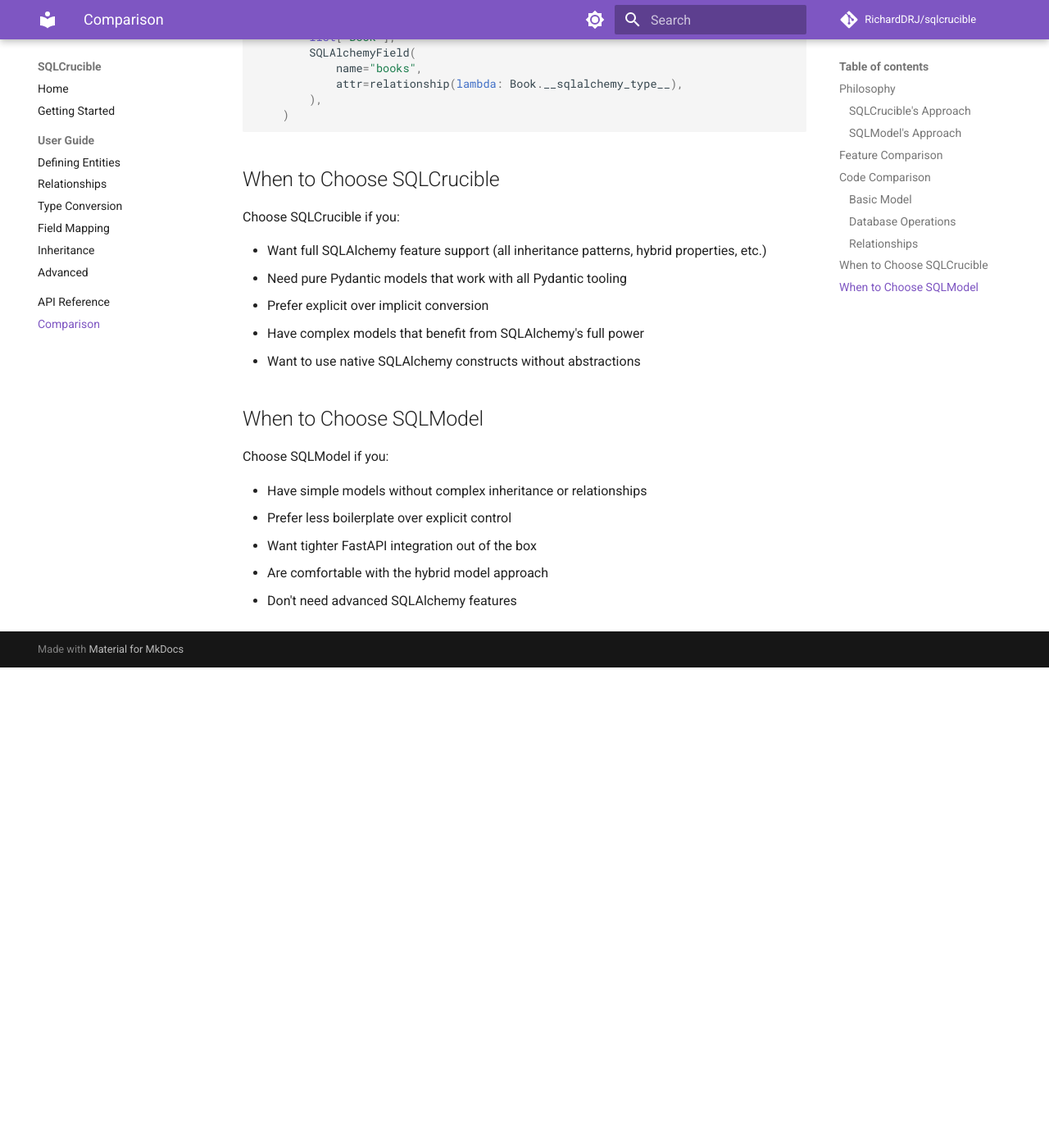
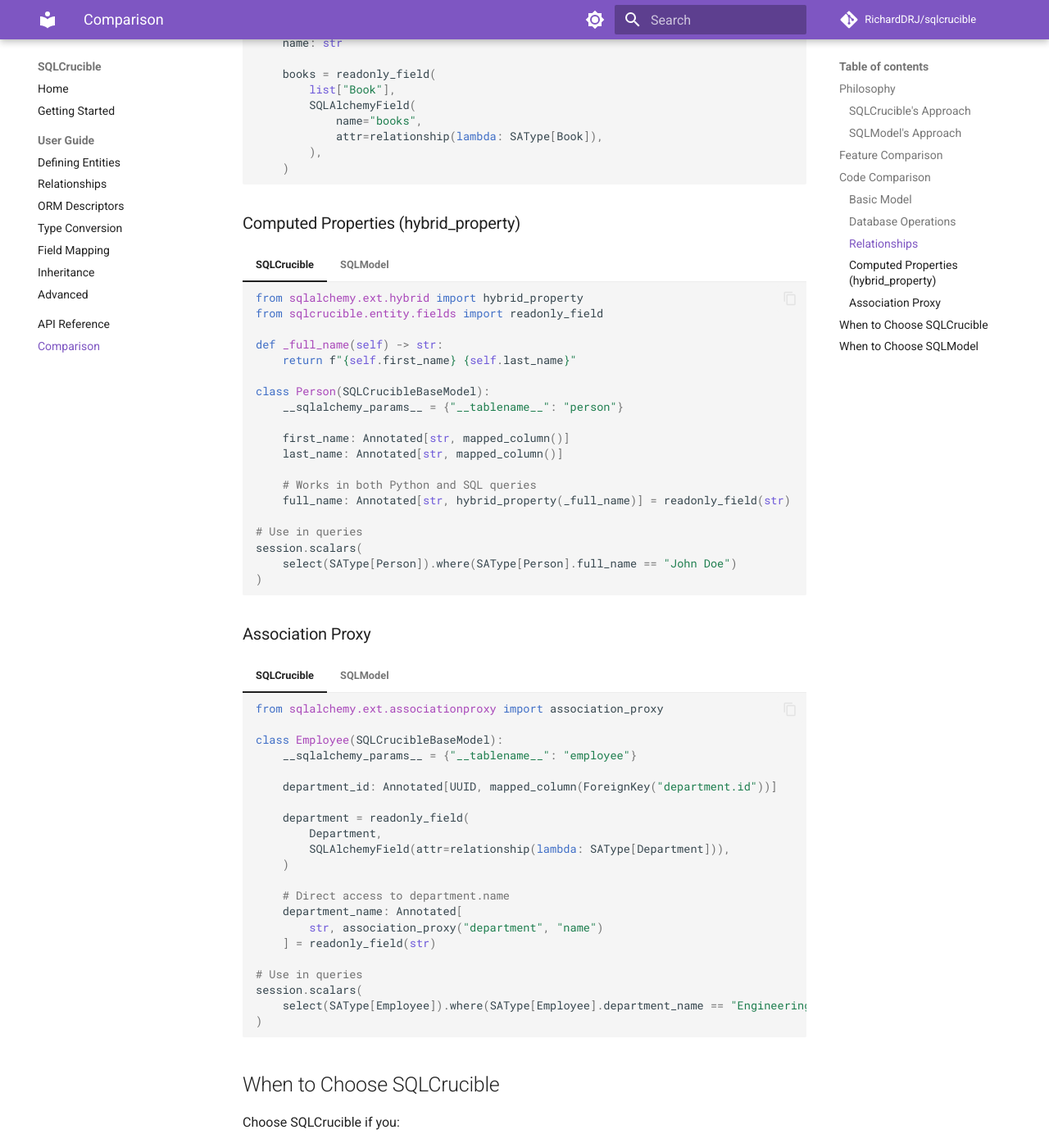
Before and after one commit to RichardDRJ/sqlcrucible, an MkDocs documentation site: the page built from docs/comparison.md, in a window 1280 px wide and 1400 px high, scrolled down 2314 px. Shown: the whole window at 82% size. Built offline with MkDocs 1.6.1 and Material for MkDocs 9.7.7, drawn with Linux system fonts in a browser that asks for light colours; comment, search, counter and statistics services are not loaded; the version menu is left out; before the commit the page ends 3128 px from its top, so only the background shows below that; some of the changed text lies outside the part shown.

Commit message:
Add documentation for ORM descriptors
- Add new ORM Descriptors guide covering hybrid_property and
  association_proxy usage with readonly_field
- Update comparison.md with SQLModel limitations and footnotes
- Update relationships.md and other docs to use SAType[Entity] syntax
- Add footnotes markdown extension to mkdocs.yml

````diff
--- a/docs/comparison.md
+++ b/docs/comparison.md
@@ -26,11 +26,20 @@
 | Pure Pydantic models | Yes | No (hybrid) |
 | Pure SQLAlchemy models | Yes | No (hybrid) |
 | Native `mapped_column()` | Yes | No |
-| Native `relationship()` | Yes | Limited |
-| All inheritance patterns | Yes | Limited |
-| Custom type converters | Yes | Limited |
+| Native `relationship()` | Yes | Limited[^1] |
+| `hybrid_property` | Yes | Workaround[^2] |
+| `association_proxy` | Yes | No |
+| All inheritance patterns | Yes | Limited[^3] |
 | Alembic compatibility | Full | Full |
-| FastAPI integration | Full | Built-in |
+| FastAPI integration | Full | Built-in[^4] |
+
+[^1]: SQLModel's `Relationship` wrapper has known issues with `back_populates` configuration ([#383](https://github.com/fastapi/sqlmodel/issues/383), [#932](https://github.com/fastapi/sqlmodel/discussions/932)) and inheritance ([#167](https://github.com/fastapi/sqlmodel/issues/167), [#507](https://github.com/fastapi/sqlmodel/issues/507)).
+
+[^2]: SQLModel has [type detection issues](https://github.com/fastapi/sqlmodel/issues/299) requiring a `ClassVar` workaround. Full support via [PR #801](https://github.com/fastapi/sqlmodel/pull/801) remains unmerged.
+
+[^3]: SQLModel [recommends against inheriting from table models](https://sqlmodel.tiangolo.com/tutorial/fastapi/multiple-models/), limiting support for joined-table and single-table inheritance patterns ([#488](https://github.com/fastapi/sqlmodel/issues/488)).
+
+[^4]: SQLModel models with `table=True` [skip Pydantic validation by design](https://github.com/fastapi/sqlmodel/issues/52), meaning required fields aren't validated ([#406](https://github.com/fastapi/sqlmodel/issues/406), [#1665](https://github.com/fastapi/sqlmodel/discussions/1665)). The workaround requires separate validation and table models. SQLCrucible models are pure Pydantic and always validate.
 
 ## Code Comparison
 
@@ -98,6 +107,7 @@
 
     ```python
     from sqlalchemy.orm import relationship
+    from sqlcrucible import SAType
     from sqlcrucible.entity.fields import readonly_field
     from sqlcrucible.entity.annotations import SQLAlchemyField
 
@@ -110,7 +120,7 @@
             list["Book"],
             SQLAlchemyField(
                 name="books",
-                attr=relationship(lambda: Book.__sqlalchemy_type__),
+                attr=relationship(lambda: SAType[Book]),
             ),
         )
     ```
@@ -127,11 +137,93 @@
         books: list["Book"] = Relationship(back_populates="author")
     ```
 
+### Computed Properties (hybrid_property)
+
+=== "SQLCrucible"
+
+    ```python
+    from sqlalchemy.ext.hybrid import hybrid_property
+    from sqlcrucible.entity.fields import readonly_field
+
+    def _full_name(self) -> str:
+        return f"{self.first_name} {self.last_name}"
+
+    class Person(SQLCrucibleBaseModel):
+        __sqlalchemy_params__ = {"__tablename__": "person"}
+
+        first_name: Annotated[str, mapped_column()]
+        last_name: Annotated[str, mapped_column()]
+
+        # Works in both Python and SQL queries
+        full_name: Annotated[str, hybrid_property(_full_name)] = readonly_field(str)
+
+    # Use in queries
+    session.scalars(
+        select(SAType[Person]).where(SAType[Person].full_name == "John Doe")
+    )
+    ```
+
+=== "SQLModel"
+
+    ```python
+    from typing import ClassVar
+    from sqlalchemy.ext.hybrid import hybrid_property
+
+    class Person(SQLModel, table=True):
+        first_name: str
+        last_name: str
+
+        # Requires ClassVar workaround to avoid type detection errors
+        # See: https://github.com/fastapi/sqlmodel/issues/299
+        @hybrid_property
+        def full_name(self) -> str:
+            return f"{self.first_name} {self.last_name}"
+
+        # Must annotate as ClassVar to prevent Pydantic treating it as a field
+        full_name: ClassVar[str]
+    ```
+
+### Association Proxy
+
+=== "SQLCrucible"
+
+    ```python
+    from sqlalchemy.ext.associationproxy import association_proxy
+
+    class Employee(SQLCrucibleBaseModel):
+        __sqlalchemy_params__ = {"__tablename__": "employee"}
+
+        department_id: Annotated[UUID, mapped_column(ForeignKey("department.id"))]
+
+        department = readonly_field(
+            Department,
+            SQLAlchemyField(attr=relationship(lambda: SAType[Department])),
+        )
+
+        # Direct access to department.name
+        department_name: Annotated[
+            str, association_proxy("department", "name")
+        ] = readonly_field(str)
+
+    # Use in queries
+    session.scalars(
+        select(SAType[Employee]).where(SAType[Employee].department_name == "Engineering")
+    )
+    ```
+
+=== "SQLModel"
+
+    ```python
+    # SQLModel does not support association_proxy directly.
+    # You would need to join and filter manually.
+    ```
+
 ## When to Choose SQLCrucible
 
 Choose SQLCrucible if you:
 
-- Want full SQLAlchemy feature support (all inheritance patterns, hybrid properties, etc.)
+- Want full SQLAlchemy feature support (all inheritance patterns, `hybrid_property`, `association_proxy`, etc.)
+- Need computed properties that work in both Python and SQL queries
 - Need pure Pydantic models that work with all Pydantic tooling
 - Prefer explicit over implicit conversion
 - Have complex models that benefit from SQLAlchemy's full power
--- a/docs/getting-started.md
+++ b/docs/getting-started.md
@@ -117,7 +117,7 @@
 
 2. **Pydantic and `readonly_field`**: Either inherit from `SQLCrucibleBaseModel` (which includes the necessary config), or add `model_config = ConfigDict(ignored_types=(readonly_field,))` to your model.
 
-3. **Forward references in relationships**: Use lambdas to avoid circular import issues: `relationship(lambda: OtherEntity.__sqlalchemy_type__)`.
+3. **Forward references in relationships**: Use lambdas to avoid circular import issues: `relationship(lambda: SAType[OtherEntity])`.
 
 4. **Concrete table inheritance** requires redefining ALL columns in each subclass.
 
--- a/mkdocs.yml
+++ b/mkdocs.yml
@@ -45,6 +45,7 @@
       alternate_style: true
   - admonition
   - pymdownx.details
+  - footnotes
 
 nav:
   - Home: index.md
@@ -52,6 +53,7 @@
   - User Guide:
     - Defining Entities: guide/defining-entities.md
     - Relationships: guide/relationships.md
+    - ORM Descriptors: guide/orm-descriptors.md
     - Type Conversion: guide/type-conversion.md
     - Field Mapping: guide/field-mapping.md
     - Inheritance: guide/inheritance.md
````
Also changed, not shown: docs/guide/advanced.md (+12 -8 lines), docs/guide/orm-descriptors.md (added, +224 -0 lines), docs/guide/relationships.md (+4 -4 lines).
